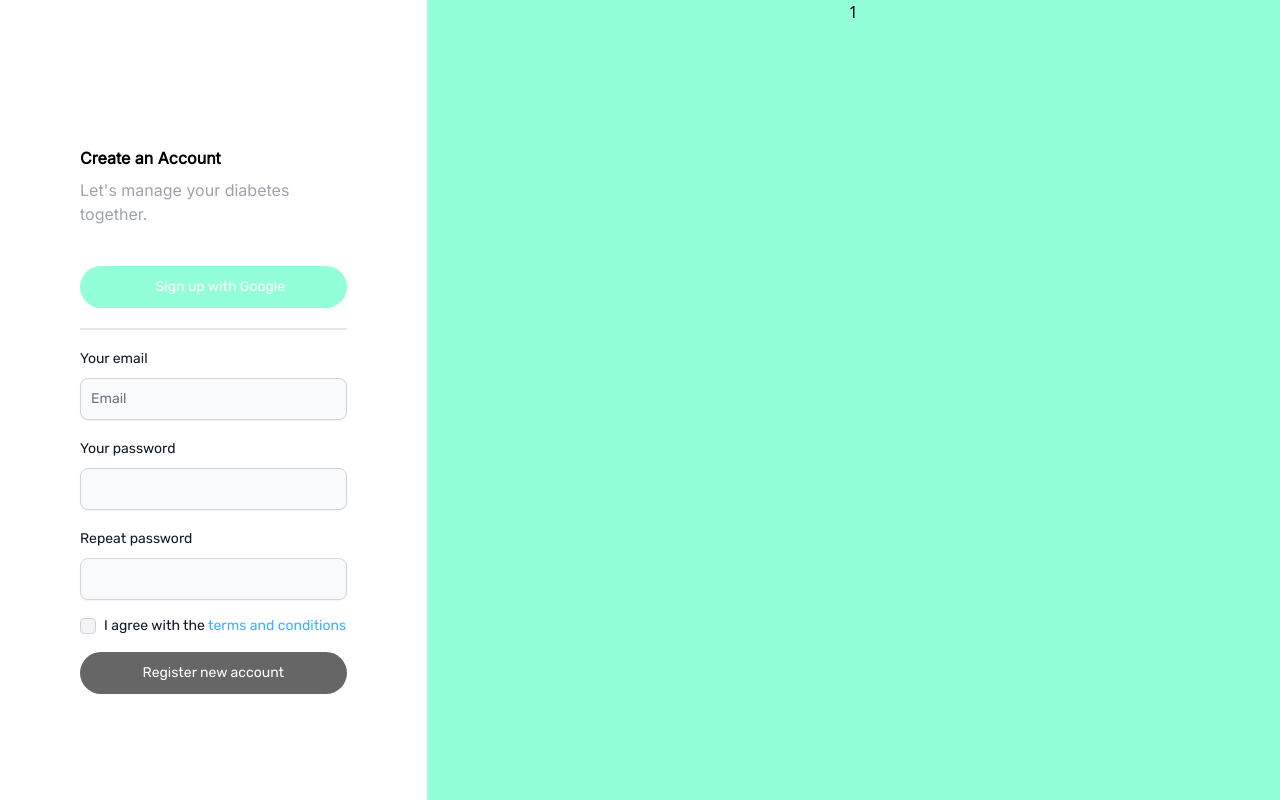
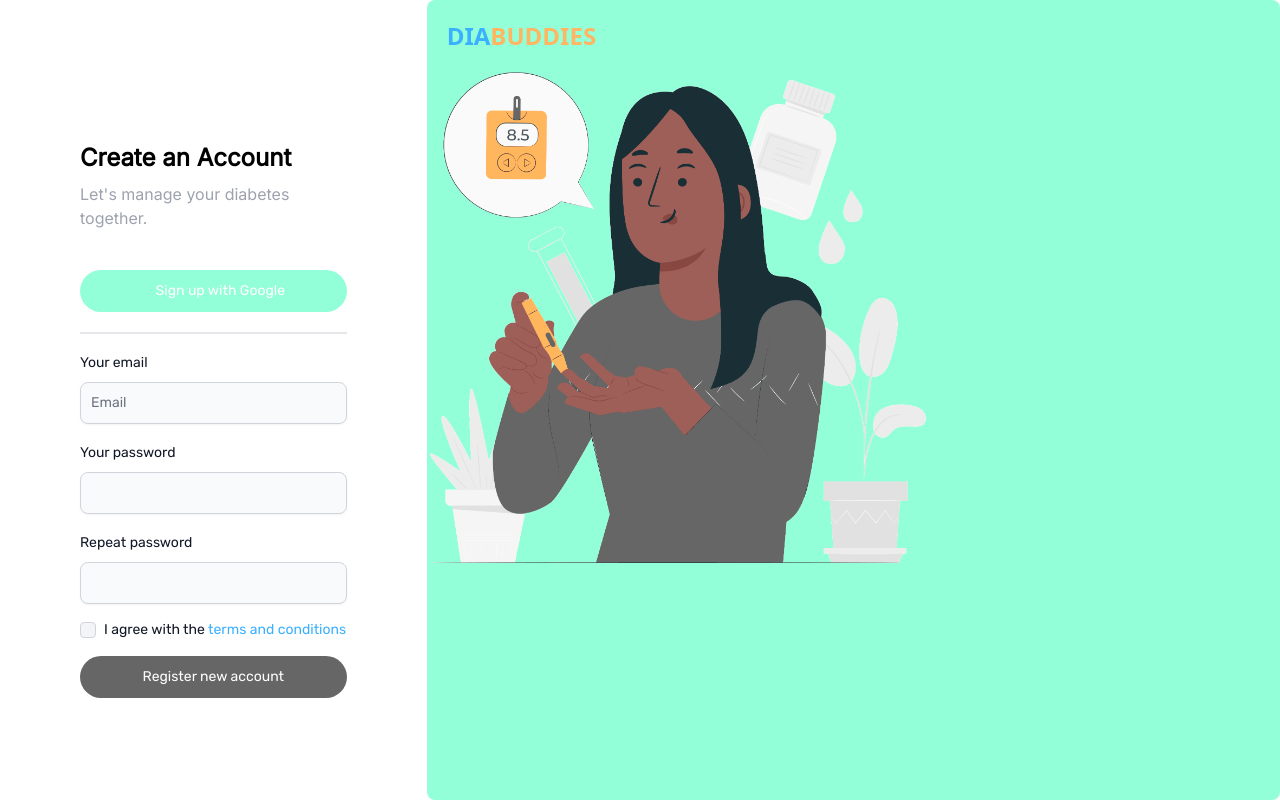
Before and after one commit to Adnane-Louardi-dev/diabuddies, a Next.js app in the folder client/: page /login in a window 1280 px wide. Built offline with nearby package versions, Linux system fonts and the light colour scheme; some icons are missing.

Commit message:
styling login page

```diff
--- a/client/pages/_document.js
+++ b/client/pages/_document.js
@@ -5,7 +5,7 @@ export default function Document() {
     <Html>
       <Head>
         <link rel="preconnect" href="https://fonts.googleapis.com" />
-        <link rel="preconnect" href="https://fonts.gstatic.com" crossOrigin={true} />
+        <link rel="preconnect" href="https://fonts.gstatic.com" crossOrigin="true" />
         <link href="https://fonts.googleapis.com/css2?family=Inter&family=Poppins&family=Roboto&family=Rubik&display=swap" rel="stylesheet" />
       </Head>
       <body>
--- a/client/pages/login.js
+++ b/client/pages/login.js
@@ -1,4 +1,5 @@
 import Link from "next/link";
+import Image from "next/image";
 import { TextInput, Label, Checkbox, Button } from "flowbite-react";
 import { Icon } from "@iconify/react";
 export default function Login() {
@@ -7,7 +8,7 @@ export default function Login() {
       <div className="flex flex-row items-center h-screen ">
         <div className="flex-none justify-center content-center basis-1/3 px-20">
           <div className="my-5 py-5">
-            <h1 className="mb-2 -left-1text-2xl font-inter font-semibold">Create an Account</h1>
+            <h1 className="mb-2 text-2xl font-inter font-semibold">Create an Account</h1>
             <span className="text-md text-gray-400 font-inter">Let's manage your diabetes together.</span>
           </div>
           <form className="flex flex-col gap-4 font-rubik">
@@ -51,7 +52,16 @@ export default function Login() {
             </Button>
           </form>
         </div>
-        <div className="flex-1 bg-diaGreen w-full h-full text-center basis-1/6">1</div>
+        <div className="flex-1 rounded-lg bg-diaGreen w-full h-full basis-1/6">
+          <div className="m-5">
+            <div className="text-inter text-diaBlue text-2xl font-semibold">
+              DIA<span className="text-diaOrange">BUDDIES</span>
+            </div>
+          </div>
+          <div className="">
+            <Image src={"/blackWomanChecking.png"} height={300} width={500} alt={"black woman checking blood sugar"} />
+          </div>
+        </div>
       </div>
     </div>
   );
```
Also changed, not shown: client/public/blackWomanChecking.png (added).
